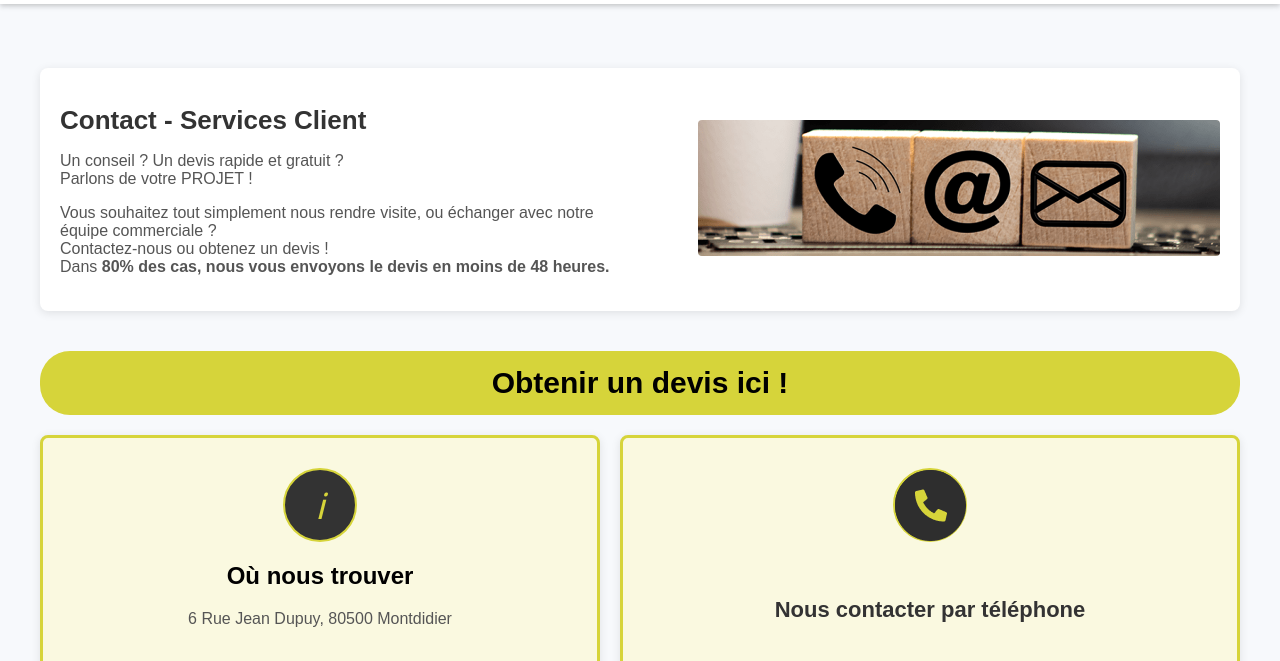
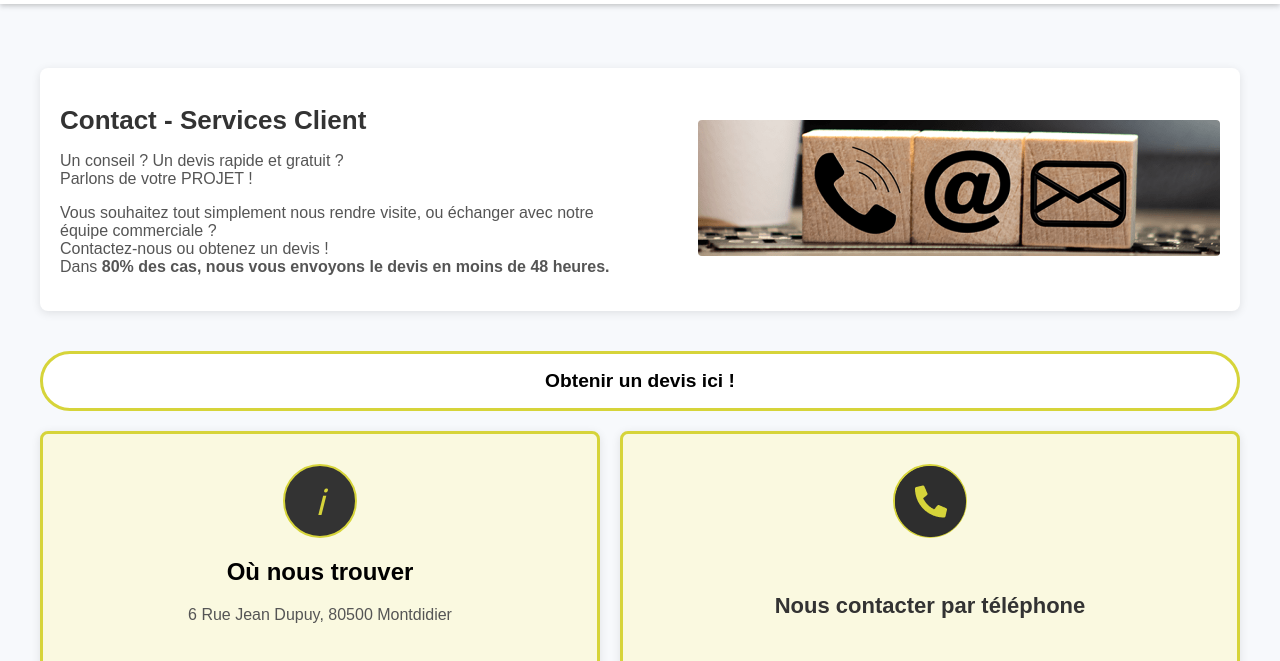
Before and after one commit to Owxnbrr/IPP, a plain HTML site: page contact.html in a window 1280 px wide. Shown: the part 132-793 px from the top of the page. Drawn offline with Linux system fonts and the light colour scheme; a web font is replaced by a local one.

Commit message:
Add files via upload

```diff
--- a/contact.html
+++ b/contact.html
@@ -281,27 +281,23 @@
             font-weight: bold;
         }
 
-        .btn {
-            display: inline-block;
-            background-color: var(--color-primary);
+        button {
+            width: 1200px;
+            height: 60px;
+            border: 3px solid var(--color-primary);
+            border-radius: 45px;
+            transition: all 0.3s;
+            cursor: pointer;
+            background: white;
+            font-size: 1.2em;
+            font-weight: 550;
+            }
+
+            button:hover {
+            background: var(--color-primary);
             color: white;
-            padding: 15px 25px;
-            border-radius: 30px;
-            text-decoration: none;
-            font-weight: bold;
-            transition: background-color 0.3s;
-            display: flex;
-            justify-content: center;
-            font-size: 30px;
-            color: black;
-            transition: transform 0.3s ease, box-shadow 0.3s ease;
-        }
-
-        .btn:hover {
-            background-color: var(--color-primary);
-            transform: translateY(-1px);
-            box-shadow: var(--shadow);
-        }
+            font-size: 1.5em;
+            }
 
         .contact-grid {
         display: flex;
@@ -460,6 +456,9 @@
             border-radius: 6px;
             box-shadow: 0 1px 6px rgba(0, 0, 0, 0.1);
             margin-bottom: 16px;
+        }
+        button{
+            width: 350px;
         }
     }
 
@@ -656,7 +655,7 @@
                 </div>
             </div>
             <div>
-                <a href="tarifs.html#devis" class="btn">Obtenir un devis ici !</a>
+                <button href="tarifs.html#devis" class="btn">Obtenir un devis ici !</button>
             </div>
             <!-- Section des informations de contact -->
             <div class="contact-grid">
```
